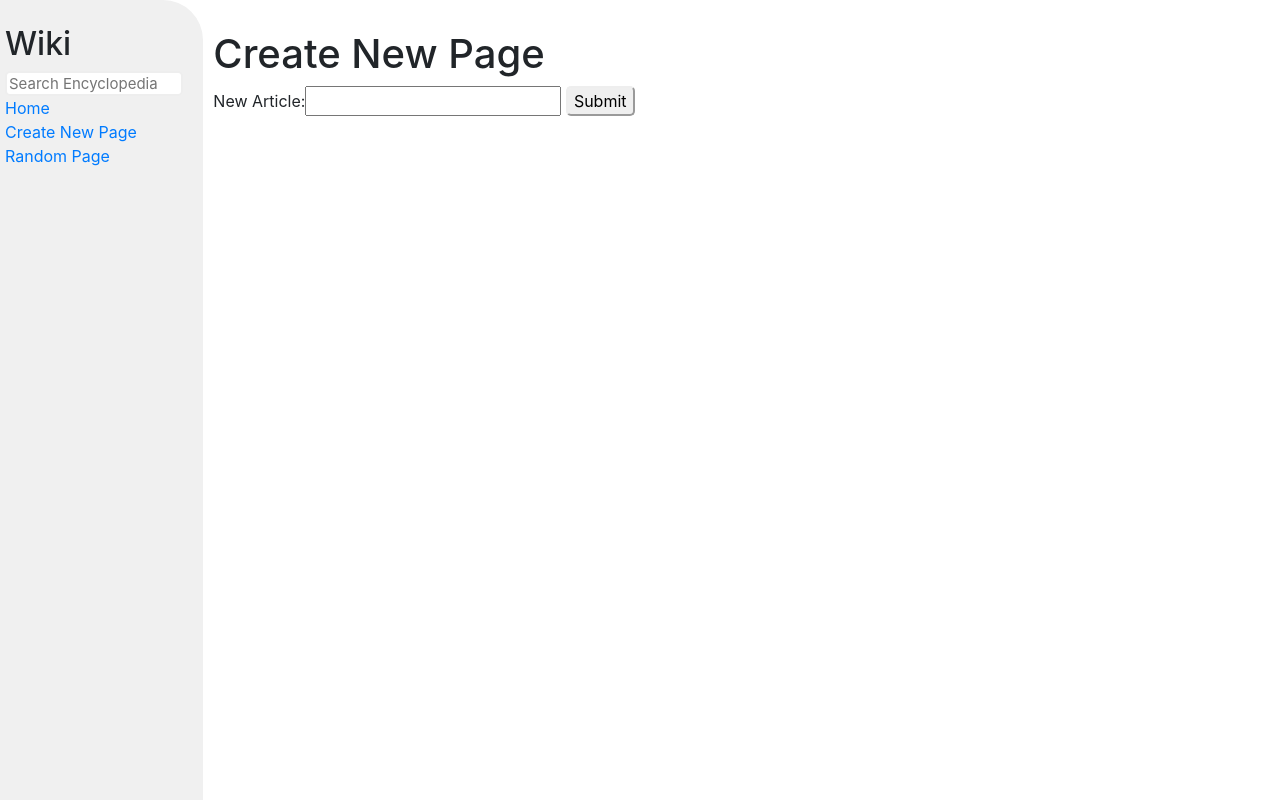
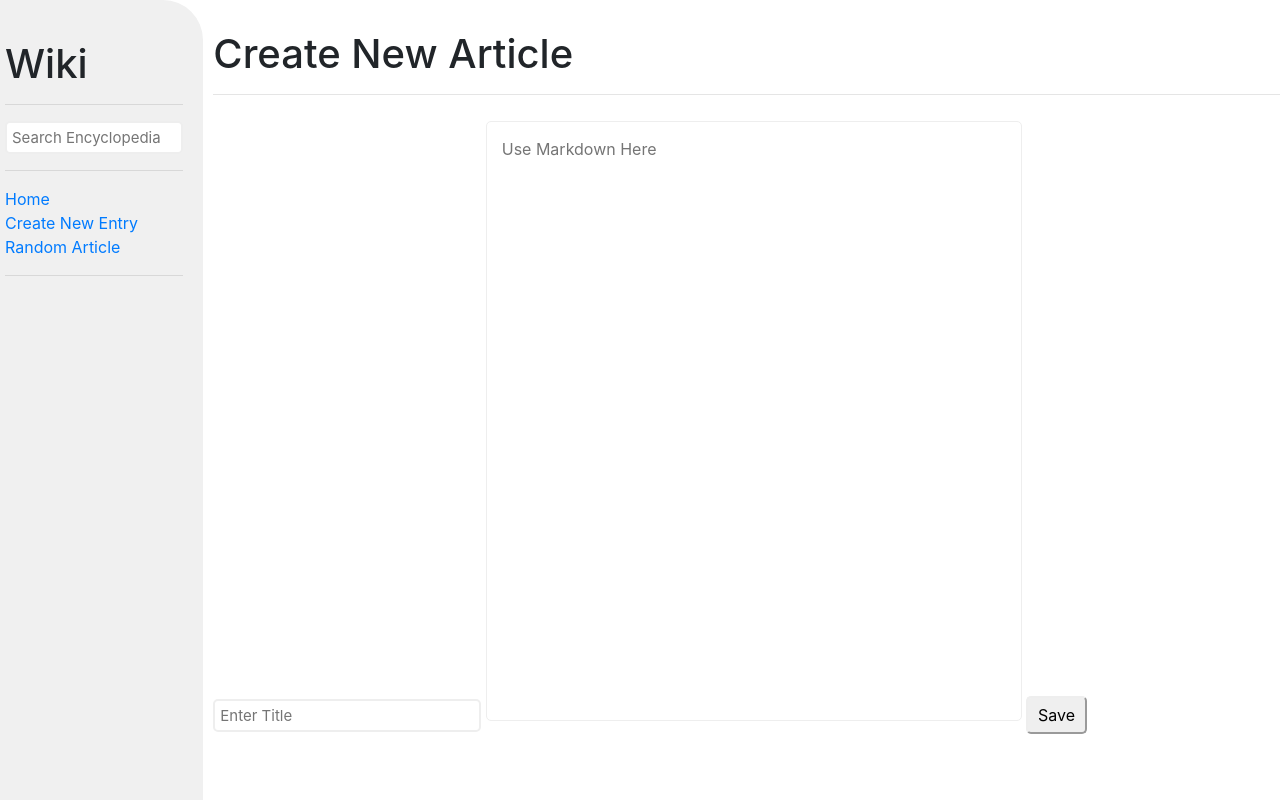
Before and after one commit to QubeUK/CS50W, a Django app: page /wiki/create/ in a window 1280 px wide. Run offline with Django 3.2, Linux system fonts and the light colour scheme; some libraries are stand-ins or nearby versions.

Commit message:
form css

```diff
--- a/Project1/encyclopedia/static/encyclopedia/styles.css
+++ b/Project1/encyclopedia/static/encyclopedia/styles.css
@@ -14,13 +14,16 @@ h1 {
 
 textarea {
     height: 90vh;
-    width: 80%;
+    width: 50%;
     height:600px;
     border-radius:5px;
-    padding:15px;
     outline: none;
     border-style: solid;
     border-color: #EEEEEE;
+    resize: none;
+    margin-top: 10px;
+    padding: 15px;
+
 }
 
 textarea:hover {
@@ -40,6 +43,7 @@ textarea:hover {
     outline: none;
     border-style: solid;
     border-color: #EEEEEE;
+    padding:5px;
 }
 
 .sidebar {
@@ -81,9 +85,29 @@ border-color: #EEEEEE;
     border-radius: 5px;
     outline: none;
     border-color: #EEEEEE;
+    padding: 5px;
+    padding-left: 10px;
+    padding-right: 10px;
 }
 
 .buttons:hover {
     outline: none;
     box-shadow:0 0 0.5px 0.5px;
 }
+
+#id_title {
+    width: 25%;
+    font-size: 15px;
+    line-height: 15px;
+    border-radius: 5px;
+    outline: none;
+    border-style: solid;
+    border-color: #EEEEEE;
+    padding-left: 10px;
+    padding:5px;
+}
+
+#id_title:hover {
+    outline: none;
+    box-shadow:0 0 0.5px 0.5px;
+}
--- a/Project1/encyclopedia/templates/encyclopedia/create.html
+++ b/Project1/encyclopedia/templates/encyclopedia/create.html
@@ -3,11 +3,12 @@
     Create New Page
 {% endblock %}
 {% block body %}
-    <h1>Create New Page</h1>
+    <h1>Create New Article</h1>
+    <hr>
     <form action="{% url 'wiki:create' %}" method="post">
         {% csrf_token %}
         {{ form }}
-        <input class="buttons" type="submit" style="border-radius:5px;">
+        <input class="buttons" type="submit" value="Save" style="border-radius:5px;">
 
     </form>
 {% endblock %}
--- a/Project1/encyclopedia/templates/encyclopedia/index.html
+++ b/Project1/encyclopedia/templates/encyclopedia/index.html
@@ -6,6 +6,7 @@
 
 {% block body %}
     <h1>All Pages</h1>
+    <hr>
 
     <ul>
         {% for entry in entries %}
--- a/Project1/encyclopedia/templates/encyclopedia/layout.html
+++ b/Project1/encyclopedia/templates/encyclopedia/layout.html
@@ -11,20 +11,23 @@
     <body>
         <div class="row">
             <div class="sidebar col-lg-2 col-md-3">
-                <h2>Wiki</h2>
+                <h1>Wiki</h1>
+                <hr>
                 <form action="{% url 'wiki:search' %}">
                     <input class="search" type="text" name="query" placeholder="Search Encyclopedia">
                 </form>
+                <hr>
                 <div>
                     <a href="{% url 'wiki:index' %}">Home</a>
                 </div>
                 <div>
-                    <a href="{% url 'wiki:create' %}">Create New Page</a>
+                    <a href="{% url 'wiki:create' %}">Create New Entry</a>
                 </div>
                 <div>
-                    <a href="{% url 'wiki:rand' %}">Random Page</a>
+                    <a href="{% url 'wiki:rand' %}">Random Article</a>
                 </div>
                 {% block nav %}
+                <hr>
                 {% endblock %}
             </div>
             <div class="main col-lg-10 col-md-9">
--- a/Project1/encyclopedia/views.py
+++ b/Project1/encyclopedia/views.py
@@ -6,19 +6,23 @@ from django import forms
 from . import util
 
 class NewWikiForm(forms.Form):
-    article = forms.CharField(label="New Article")
+    """Django form class"""
+    title = forms.CharField(label="",widget=forms.TextInput(attrs={'placeholder':'Enter Title'}))
+    content = forms.CharField(label="",widget=forms.Textarea(attrs={'placeholder':'Use Markdown Here'}))
 
 
 def index(request):
+    """Creates list of entires for index.html"""
     if "articles" not in request.session:
         request.session["articles"] = []
     return render(request, "encyclopedia/index.html", {"entries": util.list_entries()})
 
 def new_page(request):
+    """Displays form and gets data for new wiki entry"""
     if request.method == "POST":
         form = NewWikiForm(request.POST)
         if form.is_valid():
-            article = form.cleaned_data["article"]
+            #article = form.cleaned_data["article"]
             return HttpResponseRedirect(reverse("wiki:index"))
         else:
             return render(request, "wiki/create.html", {"form": form})
@@ -26,6 +30,7 @@ def new_page(request):
     return render(request, "encyclopedia/create.html", {"form": NewWikiForm()})
 
 def rand(request):
+    """Displays a random article"""
     article = choice(util.list_entries())
     html = markdown.markdown(util.get_entry(article))
     title = html.split()[0].replace("<h1>","").replace("</h1>","")
@@ -33,12 +38,14 @@ def rand(request):
 
 
 def display(request, article):
+    """Displays a requested article"""
     html = markdown.markdown(util.get_entry(article))
     title = html.split()[0].replace("<h1>","").replace("</h1>","")
     return render(request, "encyclopedia/rand.html", {"html":html, "title":title})
 
 
 def search(request):
+    """Displays a searched for article"""
     query = request.GET["query"]
     if query in util.list_entries():
         html = markdown.markdown(util.get_entry(query))
```
Also changed, not shown: Project1/db.sqlite3.
